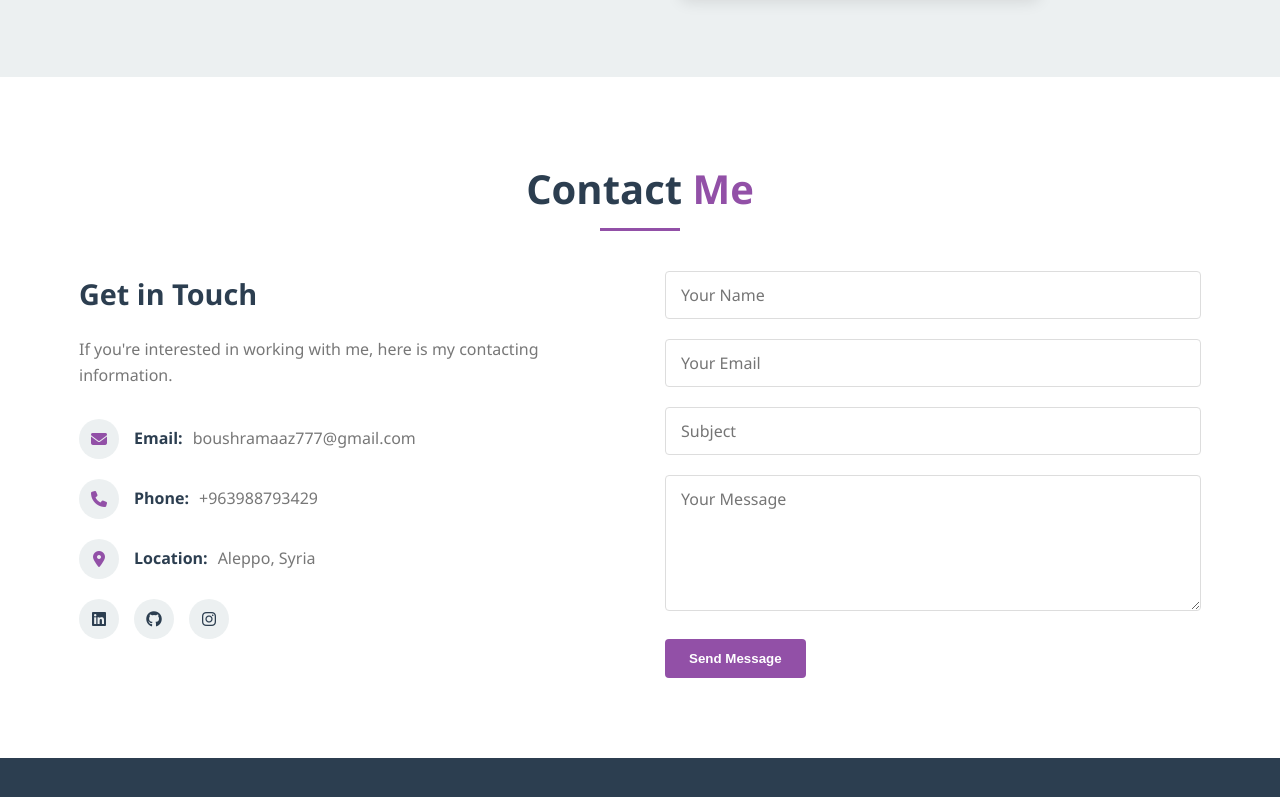
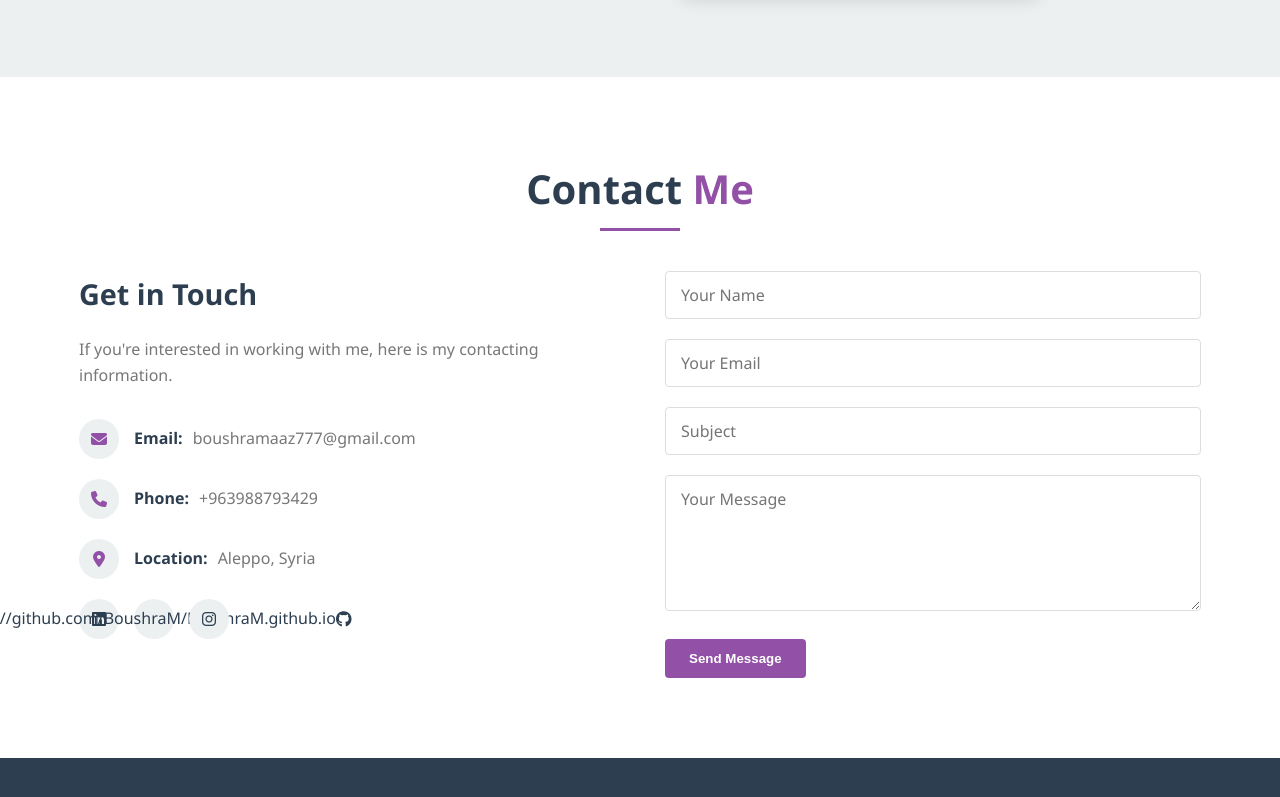
Before and after one commit to BoushraM/BoushraM.github.io, a plain HTML site: page index.html in a window 1280 px wide. Shown: the part 3612-4409 px from the top of the page. Drawn offline with Linux system fonts and the light colour scheme.

Commit message:
Update index.html

```diff
--- a/index.html
+++ b/index.html
@@ -173,7 +173,7 @@
             <div class="timeline">
                 <!-- Experience 1 -->
                 <div class="timeline-item">
-                    <div class="timeline-date">2025 - Present</div>
+                    <div class="timeline-date">2025-Present</div>
                     <div class="timeline-content">
                         <h3>Junior Developer</h3>
                         <h4>Paper Airplanes Inc.</h4>
@@ -182,7 +182,7 @@
                 </div>
                 <!-- Experience 2 -->
                 <div class="timeline-item">
-                    <div class="timeline-date">2022 - Present</div>
+                    <div class="timeline-date">2022-Present</div>
                     <div class="timeline-content">
                         <h3>Graphic Designer</h3>
                         <h4>Freelancing</h4>
@@ -191,7 +191,7 @@
                 </div>
                 <!-- Experience 3 -->
                 <div class="timeline-item">
-                    <div class="timeline-date">2023 - 2025</div>
+                    <div class="timeline-date">2023-2025</div>
                     <div class="timeline-content">
                         <h3>Graphic Designer</h3>
                         <h4>Elite Medical Team</h4>
@@ -227,7 +227,7 @@
                     </div>
                     <div class="social-links">
                         <a href="https://www.linkedin.com/in/boushra-maaz-profile?utm_source=share&utm_campaign=share_via&utm_content=profile&utm_medium=android_app" target="_blank"><i class="fab fa-linkedin"></i></a>
-                        <a href="#"><i class="fab fa-github"></i></a>
+                        <a href="#">https://github.com/BoushraM/BoushraM.github.io<i class="fab fa-github"></i></a>
                         <a href="https://www.instagram.com/boushra_m3az/profilecard/?igsh=MW96a2g3eG84M3NhZg==" target="_blank"><i class="fab fa-instagram"></i></a>
                     </div>
                 </div>
```
